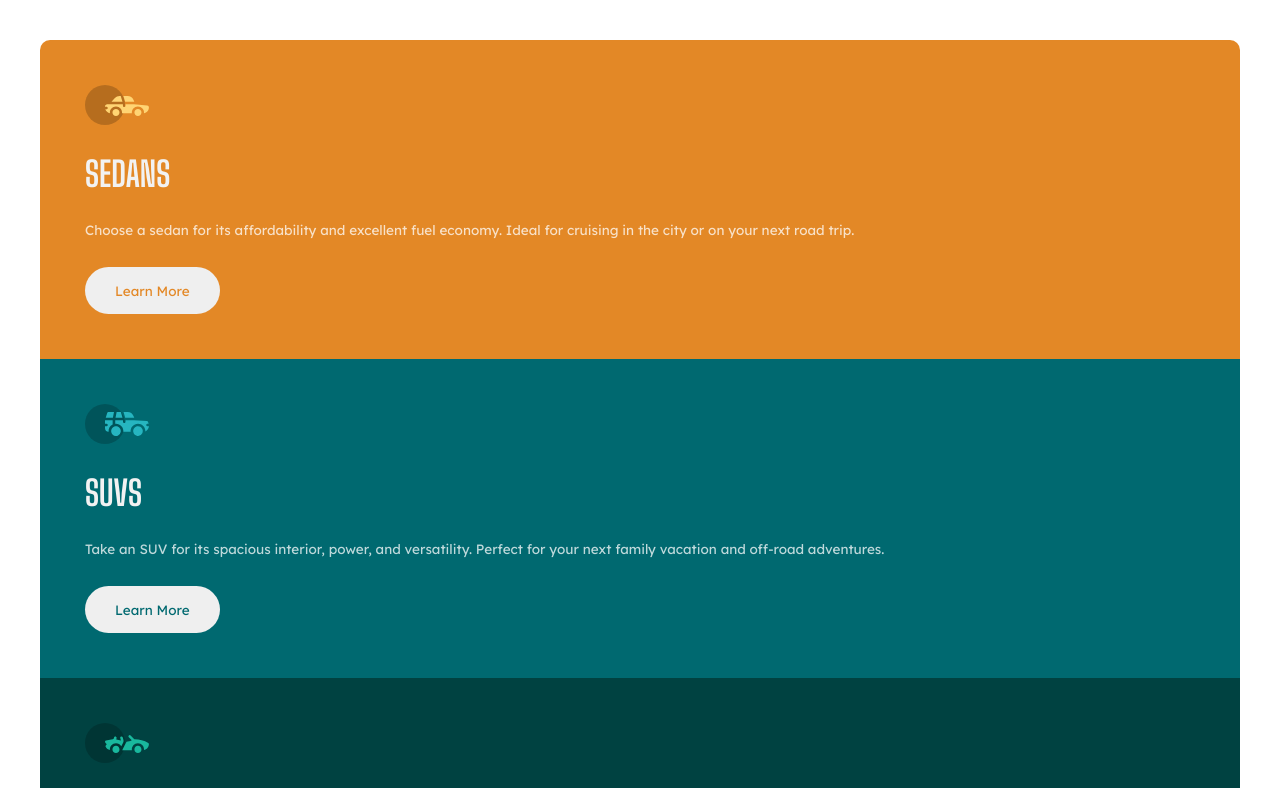
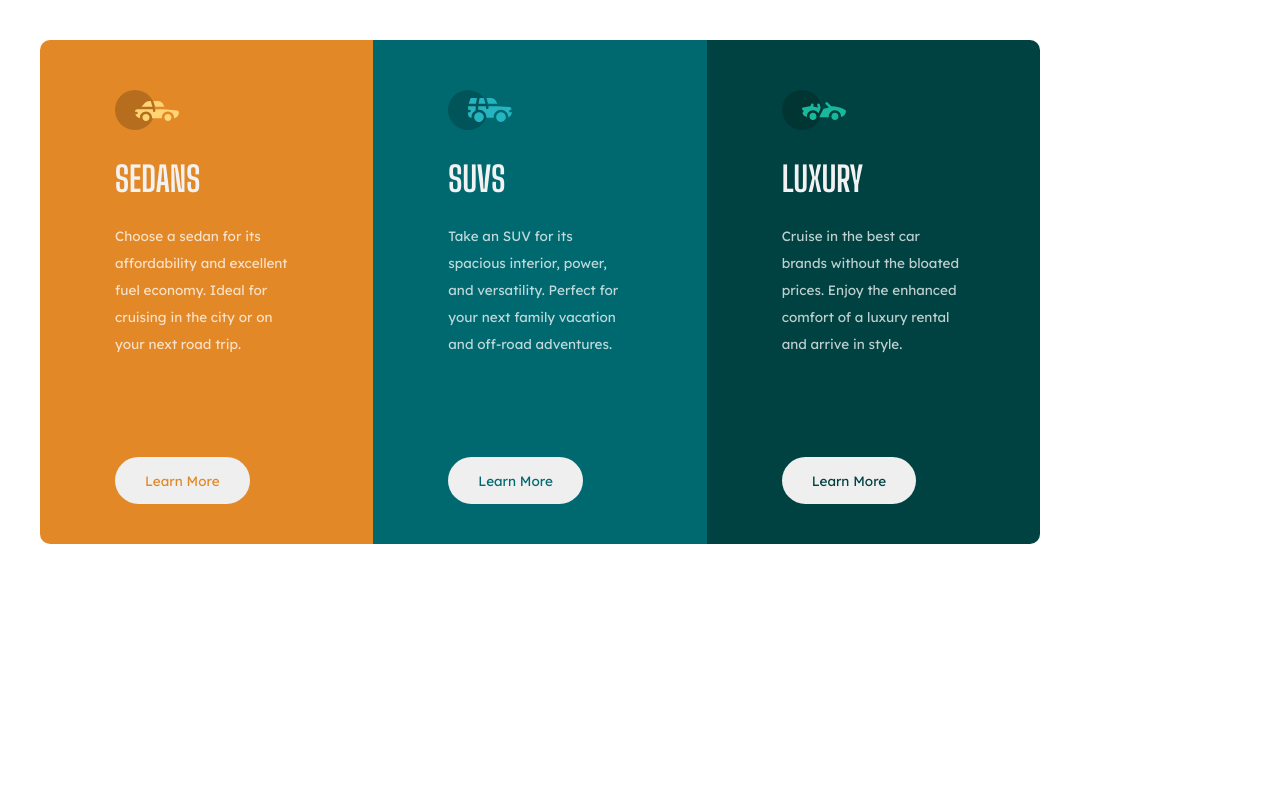
Before and after one commit to RonFrontWeb/3-column-preview-card-component, a plain HTML site: page index.html in a window 1280 px wide. Shown: the top 788 px of the page. Drawn offline with nearby package versions, Linux system fonts and the light colour scheme.

Commit message:
desktop almost done

```diff
--- a/app.js
+++ b/app.js
@@ -42,7 +42,7 @@ function Card({type,carDescription,className}) {
 }
 function Icon({name}) {
     return (
-        <div>
+        <div className="icon__container">
             <img src={`images/icon-${name}.svg`} alt="sedan" />
         </div>
     )
--- a/style.css
+++ b/style.css
@@ -28,15 +28,17 @@ button {
 }
 
 .gridlayout {
+
     border-radius: 10px;
     overflow: hidden;
-
+    display: grid;
+    grid-template-columns: repeat(auto-fit, minmax(240px, 1fr));
+    max-width: 1000px;
 }
 
 .card {
     color: var(--transparent-white);
-    padding: 3rem;
-
+    padding: 0 5rem ;
 }
 .card--sedan {
     background-color: var(--bright-orange);
@@ -57,6 +59,10 @@ button {
     color: var(--very-dark-cyan);
 }
 
+.icon__container {
+    padding-top: 50px;
+}
+
 
 .title {
     color: var(--very-light-gray);
@@ -70,8 +76,10 @@ button {
     color: var(--transparent-white);
     font-family: var(--lexend-deca);
     font-size: .9rem;
-    line-height: 1.7;
-    margin-top: 25px;
+    line-height: 2.0;
+    margin-top: 1.5rem;
+    margin-bottom: 5rem;
+
 
 }
 
@@ -79,6 +87,7 @@ button {
     font-family: var(--lexend-deca);
     font-size: .9rem;
     margin-top: 25px;
+    margin-bottom: 40px;
     border-radius: 40px;
     border: none;
     padding: 15px 30px;
```
Also changed, not shown: index.html (+0 -11 lines).
